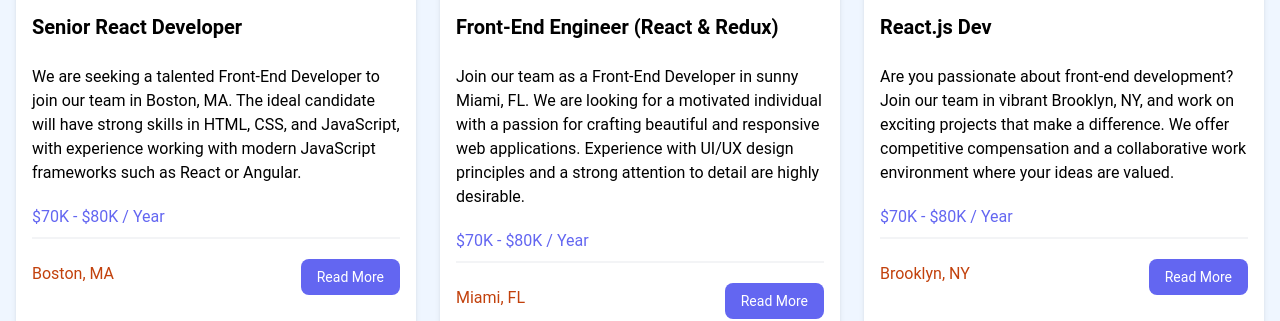
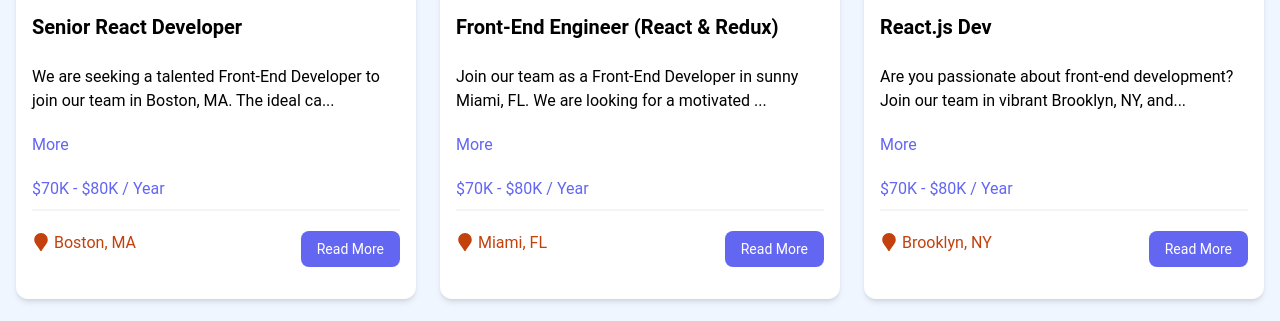
Before and after one commit to yashchaurasia667/Learn-React, a React (Vite) app in the folder react-crash-course/: page / in a window 1280 px wide. Shown: the part 520-841 px from the top of the page. Built offline with nearby package versions, Linux system fonts and the light colour scheme.

Commit message:
about to start react-router

```diff
--- a/react-crash-course/package.json
+++ b/react-crash-course/package.json
@@ -11,7 +11,9 @@
   },
   "dependencies": {
     "react": "^18.3.1",
-    "react-dom": "^18.3.1"
+    "react-dom": "^18.3.1",
+    "react-icons": "^5.2.1",
+    "react-router-dom": "^6.24.0"
   },
   "devDependencies": {
     "@types/react": "^18.3.3",
--- a/react-crash-course/src/components/Listing.jsx
+++ b/react-crash-course/src/components/Listing.jsx
@@ -1,6 +1,14 @@
 import React from "react";
+import { useState } from "react";
+import { FaMapMarker } from 'react-icons/fa'
 
 const Listing = ({ job }) => {
+  const [showFullDescription, setshowFullDescription] = useState(false);
+  let description = job.description;
+
+  if(!showFullDescription)
+    description = description.substring(0, 90) + '...';
+
   return (
     <div className="bg-white rounded-xl shadow-md relative">
       <div className="p-4">
@@ -9,7 +17,10 @@
           <h3 className="text-xl font-bold">{job.title}</h3>
         </div>
 
-        <div className="mb-5">{job.description}</div>
+        <div className="mb-5">{description}</div>
+        <button onClick={()=> setshowFullDescription((prevState) => !prevState)} className="text-indigo-500 mb-5 hover:text-indigo-600">
+          {showFullDescription ? 'Less' : 'More'}
+        </button>
 
         <h3 className="text-indigo-500 mb-2">{job.salary} / Year</h3>
 
@@ -17,7 +28,7 @@
 
         <div className="flex flex-col lg:flex-row justify-between mb-4">
           <div className="text-orange-700 mb-3">
-            <i className="fa-solid fa-location-dot text-lg"></i>
+            <FaMapMarker className="inline text-lg mb-1 mr-1"></FaMapMarker>
             {job.location}
           </div>
           <a
--- a/react-crash-course/src/components/ViewAllJobs.jsx
+++ b/react-crash-course/src/components/ViewAllJobs.jsx
@@ -5,7 +5,7 @@
     <>
       <section className="m-auto max-w-lg my-10 px-6">
         <a
-          href="jobs.html"
+          href="/jobs"
           className="block bg-black text-white text-center py-4 px-6 rounded-xl hover:bg-gray-700"
         >
           View All Jobs
```
Also changed, not shown: 1 other file (tests, documents, lock files or other folders).
